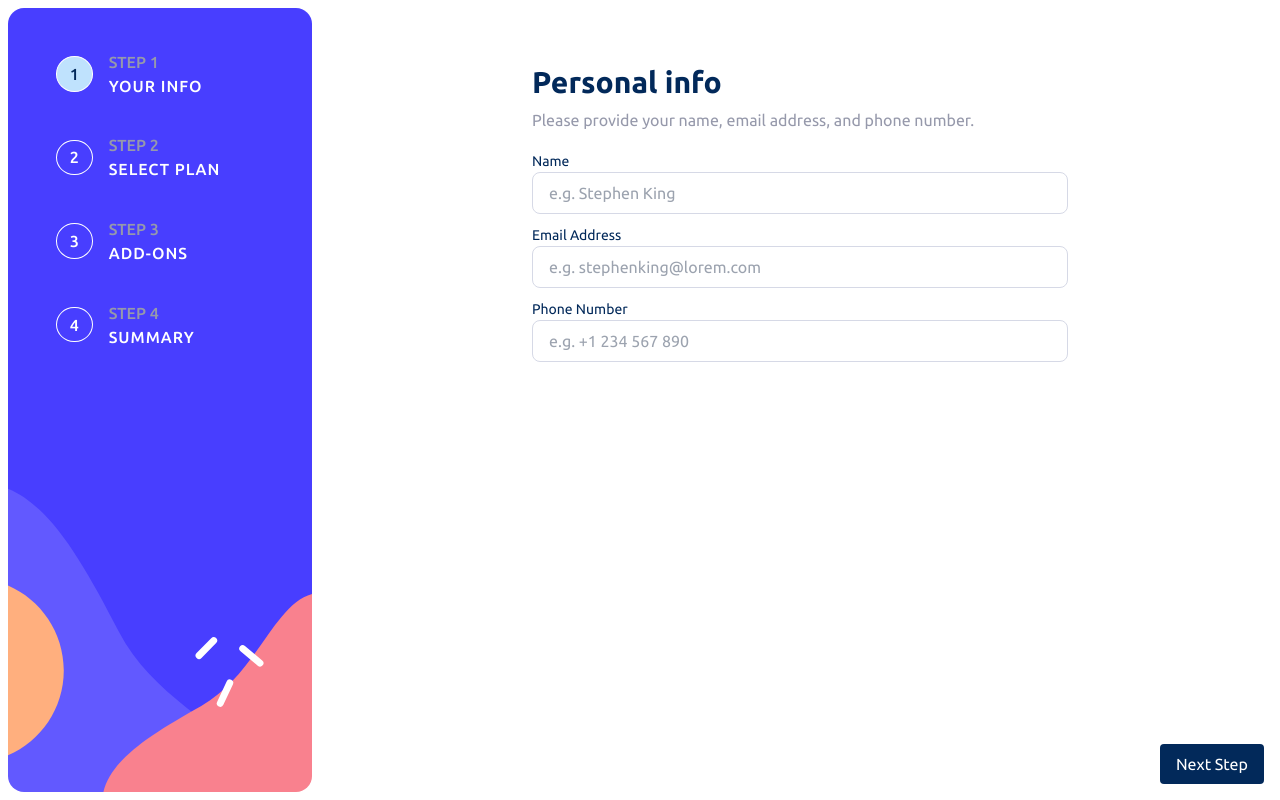
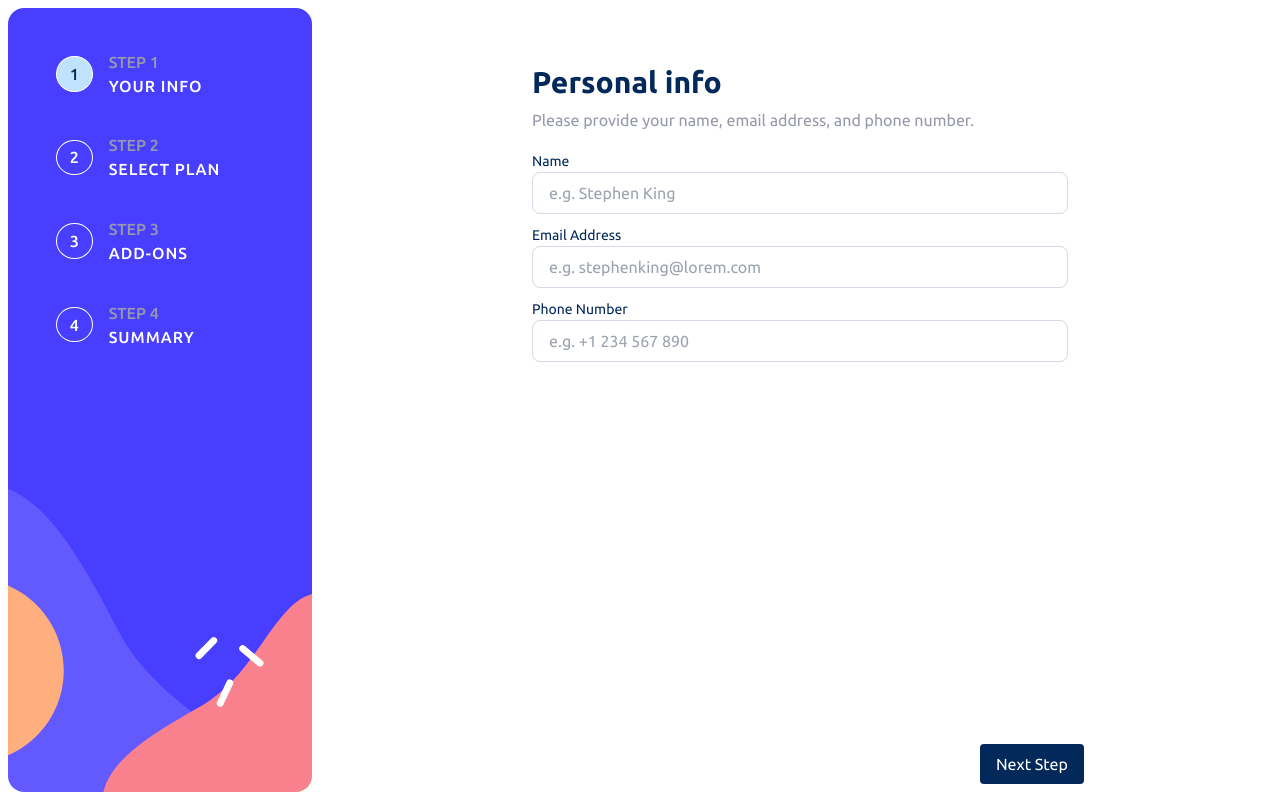
Before and after one commit to jaasc/multi-form, a React (Vite) app: page / in a window 1280 px wide. Built offline with nearby package versions, Linux system fonts and the light colour scheme.

Commit message:
Update Stepone.jsx

```diff
--- a/src/components/steps/Stepone.jsx
+++ b/src/components/steps/Stepone.jsx
@@ -76,7 +76,7 @@ function Stepone(){
                         />
                 </div>
             </div>
-            <div className="mt-auto bg-white p-[1em] text-right">
+            <div className="w-full mx-auto mt-auto bg-white p-[1em] text-right md:max-w-[600px]">
                 <button
                     className="bg-marineBlue text-white py-[.5em] px-[1em] rounded z-0 hover:opacity-[70%] hover:bg-purplishBlue"
                     type="submit"
```
